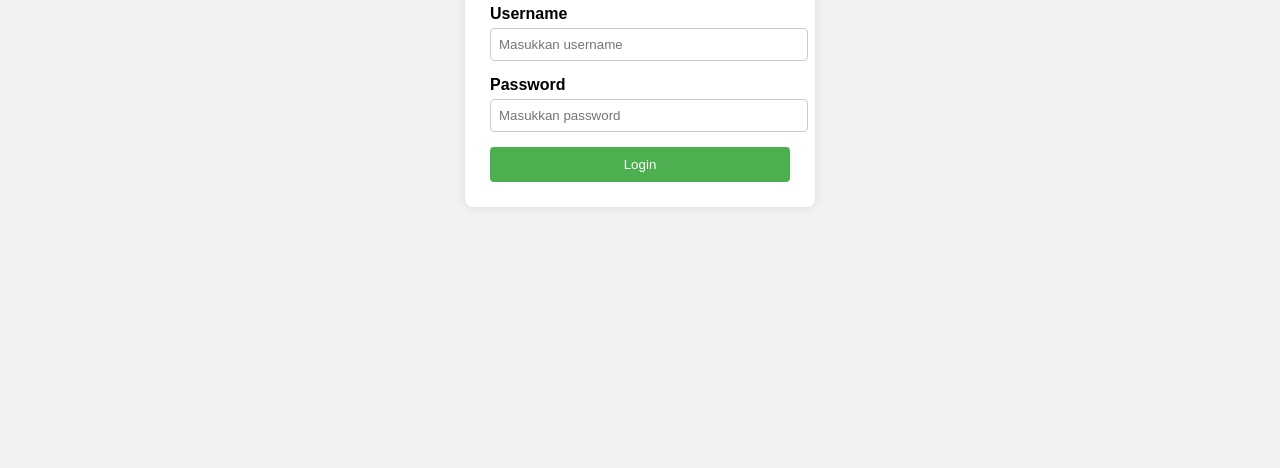
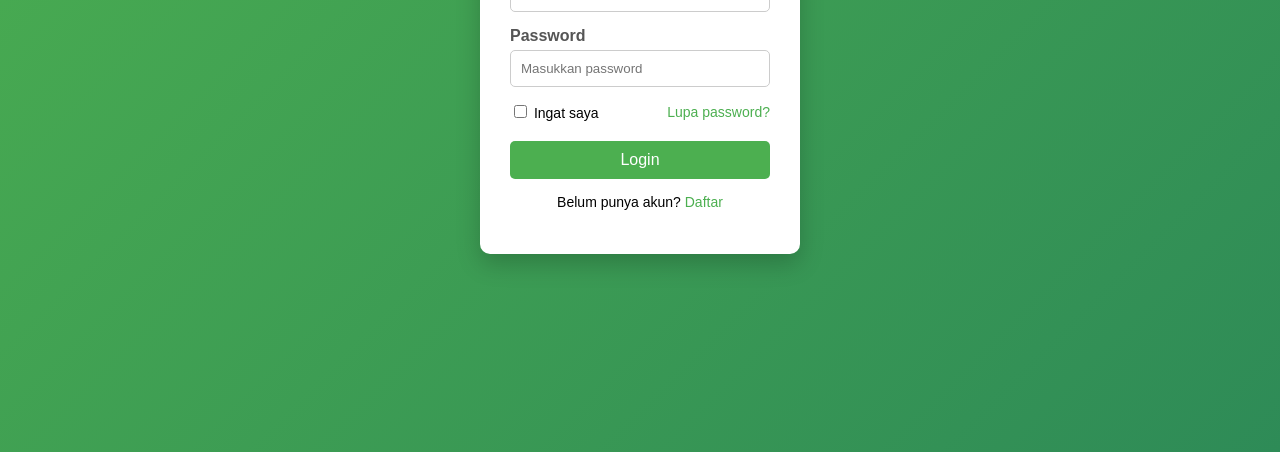
Before and after one commit to himkizatriizz/imbranrpl, a plain HTML site: page index.html in a window 1280 px wide. Shown: the part 348-816 px from the top of the page. Drawn offline with Linux system fonts and the light colour scheme.

Commit message:
update fitur

```diff
--- a/index.html
+++ b/index.html
@@ -2,21 +2,39 @@
 <html lang="id">
 <head>
     <meta charset="UTF-8">
-    <title>Login</title>
+    <title>Halaman Login</title>
     <link rel="stylesheet" href="style.css">
 </head>
 <body>
+
     <div class="login-container">
         <h2>Login</h2>
-        <form style="">
-            <label>Username</label>
-            <input type="text" placeholder="Masukkan username">
 
-            <label>Password</label>
-            <input type="password" placeholder="Masukkan password">
+        <form>
+            <div class="input-group">
+                <label>Username</label>
+                <input type="text" placeholder="Masukkan username" required>
+            </div>
+
+            <div class="input-group">
+                <label>Password</label>
+                <input type="password" placeholder="Masukkan password" required>
+            </div>
+
+            <div class="options">
+                <label>
+                    <input type="checkbox"> Ingat saya
+                </label>
+                <a href="#">Lupa password?</a>
+            </div>
 
             <button type="submit">Login</button>
         </form>
+
+        <p class="register">
+            Belum punya akun? <a href="#">Daftar</a>
+        </p>
     </div>
+
 </body>
 </html>
--- a/style.css
+++ b/style.css
@@ -1,49 +1,97 @@
+* {
+    box-sizing: border-box;
+}
+
 body {
     font-family: Arial, sans-serif;
-    background-color: #f2f2f2;
+    background: linear-gradient(135deg, #4CAF50, #2e8b57);
     display: flex;
     justify-content: center;
     align-items: center;
     height: 100vh;
+    margin: 0;
 }
 
 .login-container {
-    background-color: white;
-    padding: 25px;
-    width: 300px;
-    border-radius: 8px;
-    box-shadow: 0 0 10px rgba(0, 0, 0, 0.1);
+    background-color: #fff;
+    padding: 30px;
+    width: 320px;
+    border-radius: 10px;
+    box-shadow: 0 10px 25px rgba(0, 0, 0, 0.2);
 }
 
 .login-container h2 {
     text-align: center;
+    margin-bottom: 25px;
+    color: #333;
+}
+
+.input-group {
+    margin-bottom: 15px;
+}
+
+.input-group label {
+    display: block;
+    margin-bottom: 5px;
+    font-weight: bold;
+    color: #555;
+}
+
+.input-group input {
+    width: 100%;
+    padding: 10px;
+    border-radius: 5px;
+    border: 1px solid #ccc;
+}
+
+.input-group input:focus {
+    border-color: #4CAF50;
+    outline: none;
+}
+
+.options {
+    display: flex;
+    justify-content: space-between;
+    align-items: center;
+    font-size: 14px;
     margin-bottom: 20px;
 }
 
-.login-container label {
-    display: block;
-    margin-bottom: 5px;
-    font-weight: bold;
+.options a {
+    text-decoration: none;
+    color: #4CAF50;
 }
 
-.login-container input {
-    width: 100%;
-    padding: 8px;
-    margin-bottom: 15px;
-    border-radius: 4px;
-    border: 1px solid #ccc;
+.options a:hover {
+    text-decoration: underline;
 }
 
-.login-container button {
+button {
     width: 100%;
     padding: 10px;
     background-color: #4CAF50;
+    border: none;
+    border-radius: 5px;
     color: white;
-    border: none;
-    border-radius: 4px;
+    font-size: 16px;
     cursor: pointer;
 }
 
-.login-container button:hover {
-    background-color: #45a049;
+button:hover {
+    background-color: #43a047;
 }
+
+.register {
+    text-align: center;
+    margin-top: 15px;
+    font-size: 14px;
+}
+
+.register a {
+    color: #4CAF50;
+    text-decoration: none;
+}
+
+.register a:hover {
+    text-decoration: underline;
+}
```
